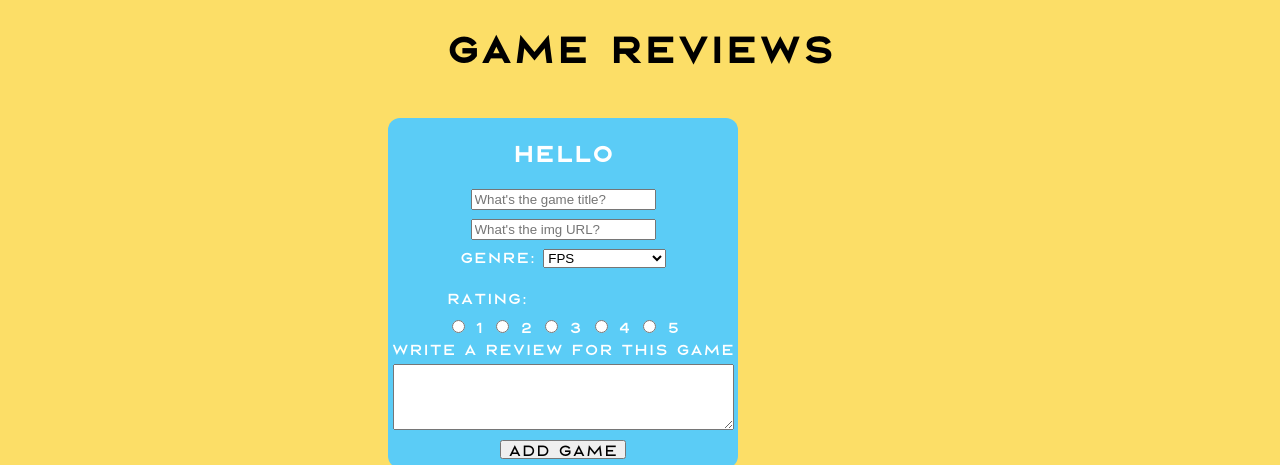
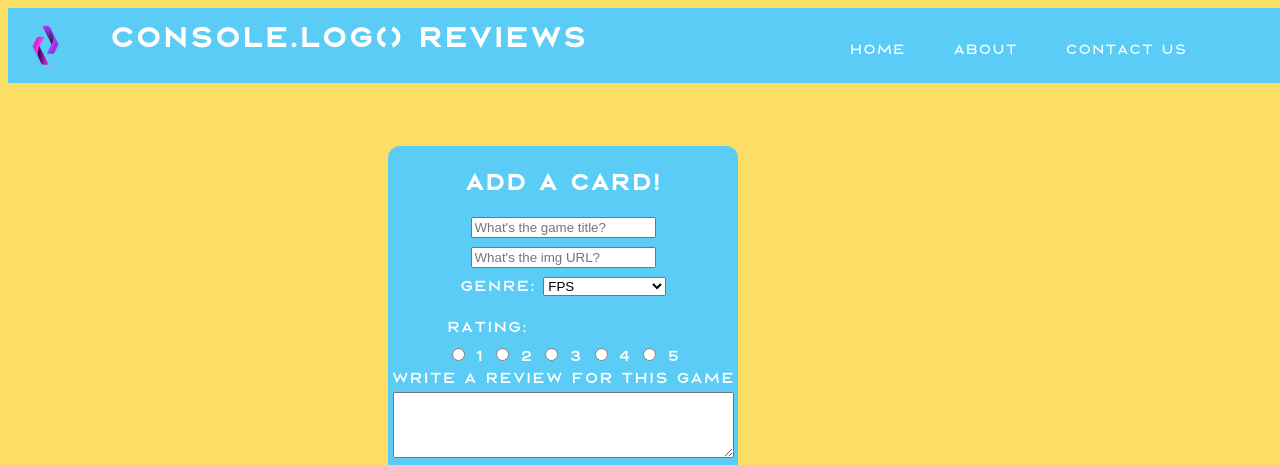
Before and after one commit to cearayon/f25-capstone, a website: page front-end/index.html in a window 1280 px wide. Shown: the top 465 px of the page. Drawn offline with nearby package versions, Linux system fonts and the light colour scheme; no server answers.

Commit message:
added extra styling and navbar

```diff
--- a/front-end/index.html
+++ b/front-end/index.html
@@ -4,17 +4,36 @@
     <meta charset="UTF-8">
     <meta http-equiv="X-UA-Compatible" content="IE=edge">
     <meta name="viewport" content="width=device-width, initial-scale=1.0">
-    <title>PLACEHOLDER</title>
+    <title>console.log() Reviews</title>
     <link rel="stylesheet" href="styles.css">
 </head>
 <body>
     <header>
-        <h1>Game Reviews</h1>
+        <img src="../logo/logo.png" alt="logo-pic" id="logo-pic"/>
+        <h1 class ="logo">console.log() Reviews</h1>
+        <input type="checkbox" id="nav-toggle" class="nav-toggle">
+         <nav>
+            <ul>
+                <li><a href="#">Home</a></li>
+                <li><a href="#">About</a></li>
+                <li><a href="#">Contact Us</a></li>
+
+            </ul>
+        </nav>
+        <label for="nav-toggle" class="nav-toggle-label">
+            <span></span>
+        </label>
     </header>
+    <br>
+    <br>
+    <br>
+    <br>
+    <br>
+    <br>
     <main>
         <div id="form-container">
     <form>
-        <h2> Hello</h2>
+        <h2> Add a Card!</h2>
         <input
             type="text"
             id="title"
--- a/front-end/index.js
+++ b/front-end/index.js
@@ -56,9 +56,11 @@ function createGameCard(game) {
     const gameCard = document.createElement('div')
     gameCard.classList.add('game-card')
 
-    gameCard.innerHTML = `<img alt ='game cover' src=${game.imageURL} class="game-cover"/>
+    gameCard.innerHTML = `<div class="flip-card"><div class="flip-card-inner"<div class="flip-card-front">
+     <img alt ='game cover' src=${game.imageURL} class="game-cover"/>
+     </div>
 
-
+    <div class="flip-card-back">
     <p class="game-title">${game.title}</p>
     <p class="genre">${game.genre}</p>
     <p class="comment">${game.comment}</p>
@@ -69,7 +71,10 @@ function createGameCard(game) {
         <button onclick="updateGame(${game.id}, 'plus')">+</button>
         </div>
         <br>
-        <button onclick="deleteGame(${game.id})">delete</button>`
+        <button onclick="deleteGame(${game.id})">delete</button>
+        </div>
+        </div>
+        </div>`
 
         gamesContainer.appendChild(gameCard)
 
--- a/front-end/styles.css
+++ b/front-end/styles.css
@@ -12,30 +12,185 @@
   font-family: RextonLight;
 }
 
-/* button{
+header{
+        /* display: flex;
+        justify-content: center;
+        align-items: center; */
+        /* height: 80px; */
+        background-color:#5bccf6;
+        text-align: center;
+        position: fixed;
+        width: 100%;
+        z-index: 999;
+        }
 
-} */
+
+nav{
+  font-family: RextonLight;
+  position:absolute;
+  text-align: left;
+  top:100%;
+  width:100%;
+  left: 0;
+  background:#5bccf6;
+  transform: scale(1, 0);
+  transform-origin: top;
+  transition: transform 400ms ease-in-out;
+
+
+}
+nav ul {
+  font-family: RextonLight;
+  margin: 0;
+  padding: 0;
+  list-style: none;
+}
+
+nav li{
+  margin-bottom: 1em;
+  margin-left: 1em;
+}
+
+nav a{
+  color: white;
+  text-decoration: none;
+  font-size: .75rem;
+  text-transform: uppercase;
+  opacity: 0;
+  transition: opacity 150ms ease-in-out;
+}
+
+nav a:hover {
+  color:black
+}
+
+
+.nav-toggle{
+  display: none;
+}
+
+.nav-toggle-label{
+  position: absolute;
+  top: 0;
+  left:0;
+  margin-left: 1em;
+  height: 100%;
+  display: flex;
+  align-items: center;
+}
+
+.nav-toggle-label span,
+.nav-toggle-label span::before,
+.nav-toggle-label span::after{
+  display:block;
+  background:white;
+  height: 2px;
+  width: 2em;
+  border-radius: 2px;
+  position: relative;
+}
+
+.nav-toggle-label span::before,
+.nav-toggle-label span::after{
+  content: '';
+  position: absolute;
+}
+
+.nav-toggle-label span::before{
+  bottom: 7px;
+}
+
+.nav-toggle-label span::after{
+  top: 7px;
+}
+
+
+nav a:hover {
+  color: #000;
+}
+.nav-toggle:checked ~ nav {
+  transform: scale(1,1)
+}
+
+.nav-toggle:checked ~ nav a{
+  opacity: 1;
+  transition: opacity 250ms ease-in-out 250ms;
+}
+
+@media screen and (min-width: 800px){
+  .nav-toggle-label{
+    display:none;
+  }
+
+  header{
+    display: grid;
+    grid-template-columns: 1fr auto minmax(600px, 1fr) 1fr;
+  }
+
+  .logo {
+    grid-column: 2 / span 1;
+  }
+
+  nav{
+    all:unset;
+    grid-column: 3/4;
+    display: flex;
+    justify-content: flex-end;
+    align-items: center;
+  }
+
+  nav ul{
+    display: flex;
+
+  }
+
+  nav li{
+    margin-left: 3em;
+    margin-bottom: 0;
+  }
+
+  nav a{
+    opacity:1;
+    position:relative;
+  }
+
+  nav a::before{
+    content:'';
+    display: block;
+    height: 5px;
+    background: black;
+    position: absolute;
+    top: -.75em;
+    left: 0;
+    right: 0;
+    transform: scale(0, 1);
+    transform-origin: left;
+    transition: transform ease-in-out 250ms;
+}
+  nav a:hover::before{
+    transform: scale(1,1)
+  }
+}
+
+#logo-pic{
+  height: 75px;
+  grid-column: 1/2;
+
+}
 
 h1{
   font-family: RextonRegular;
+  font-size: 1.5em;
+  color:white;
+
 }
 
 main{
     background-color:#fcde67;
+    width: 100%
 }
 
 
-header{
-        display: flex;
-        justify-content: center;
-        align-items: center;
-        height: 80px;
-        background-color:#fcde67;
-
-
-
-
-}
 
 button{
   font-family: RextonLight;
@@ -79,7 +234,6 @@ form{
     align-items: center;
     margin: 30px;
 
-    transition: ;
 }
 #games-container {
     display: flex;
@@ -102,10 +256,10 @@ form{
 }
 
   .game-card {
-    /* animation: left-to-right 1s ease-in forwards infinite alternate; */
+
     font-family: RextonLight;
     font-size: small;
-    background-color: #3d4d66;
+    background-color: #333f53;
     color: white;
     width: 400px;
     margin: 20px;
@@ -120,6 +274,7 @@ form{
     border-top-right-radius: 15px;
   }
 
+
   #games-container {
     display: flex;
     flex-wrap: wrap;
```
Also changed, not shown: logo/logo.png (added).
